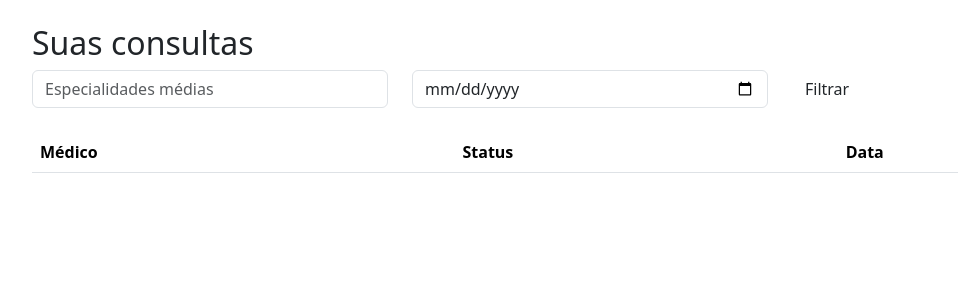
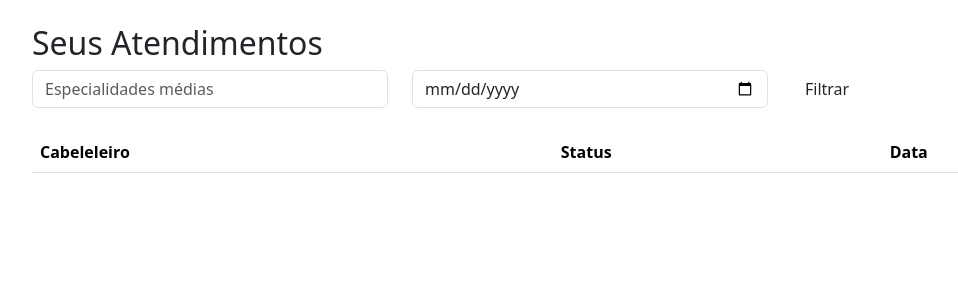
Before and after one commit to wendellxavier/ConectaCorte, a Django app: page /cliente/meus_atendimentos/ in a window 1280 px wide. Shown: the top 300 px of the page, without its empty margins (50-1008 px from the left). Run offline with Django 5.2, Linux system fonts and the light colour scheme; a user stored in the database is signed in; data comes from the database, SQL or seed files in the repository; data that the repository does not hold is empty.

Commit message:
"status de atendimento"

```diff
--- a/cliente/templates/meus_atendimentos.html
+++ b/cliente/templates/meus_atendimentos.html
@@ -10,7 +10,7 @@
 {% endblock 'head' %} {% block 'body' %}
 <div class="container">
   <br />
-  <h2><span class="color-dark">Suas consultas</span></h2>
+  <h2><span class="color-dark">Seus Atendimentos</span></h2>
   <div class="row">
     <div class="col-md">
       <input
@@ -35,11 +35,11 @@
     </div>
   </div>
   <br />
-  <div class="list-minhas-consultas">
+  <div class="list-meus-atendimentos">
     <table class="table">
       <thead>
         <tr>
-          <th scope="col">Médico</th>
+          <th scope="col">Cabeleleiro</th>
           <th scope="col">Status</th>
           <th scope="col">Data</th>
         </tr>
@@ -47,9 +47,9 @@
       <tbody>
         {% for atendimento in meus_atendimentos %}
             <tr>
-            <td><a href="#">Cabeleleiro(a).{{atendimento.data_aberta.user}}</a></td>
-            <td>{{atendimento.get_status_display}}</td>
-            <td>{{atendimento.data_aberta.data}}</td>
+              <td><a href="#">Cabeleleiro(a).{{atendimento.data_aberta.user}}</a></td>
+              <td>{{atendimento.get_status_display}}</td>
+              <td>{{atendimento.data_aberta.data}}</td>
             </tr>
         {% endfor %}
       </tbody>
--- a/cliente/views.py
+++ b/cliente/views.py
@@ -49,5 +49,5 @@ def agendar_horario(request, id_data_aberta):
 
 def meus_atendimentos(request):
     meus_atendimentos = Atendimento.objects.filter(cliente=request.user).filter(data_aberta__data__gte=datetime.now())
-    print(meus_atendimentos)
+
     return render(request, 'meus_atendimentos.html', {'meus_atendimentos': meus_atendimentos})
```
